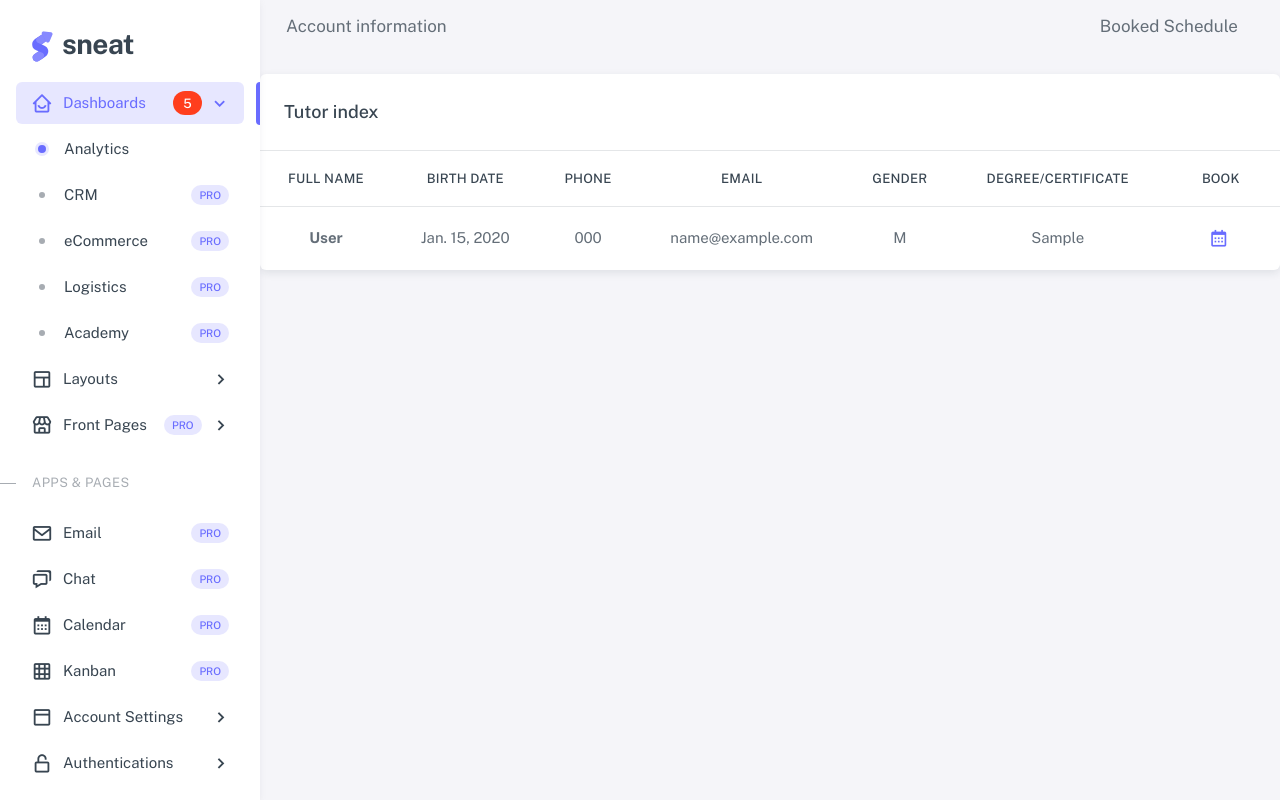
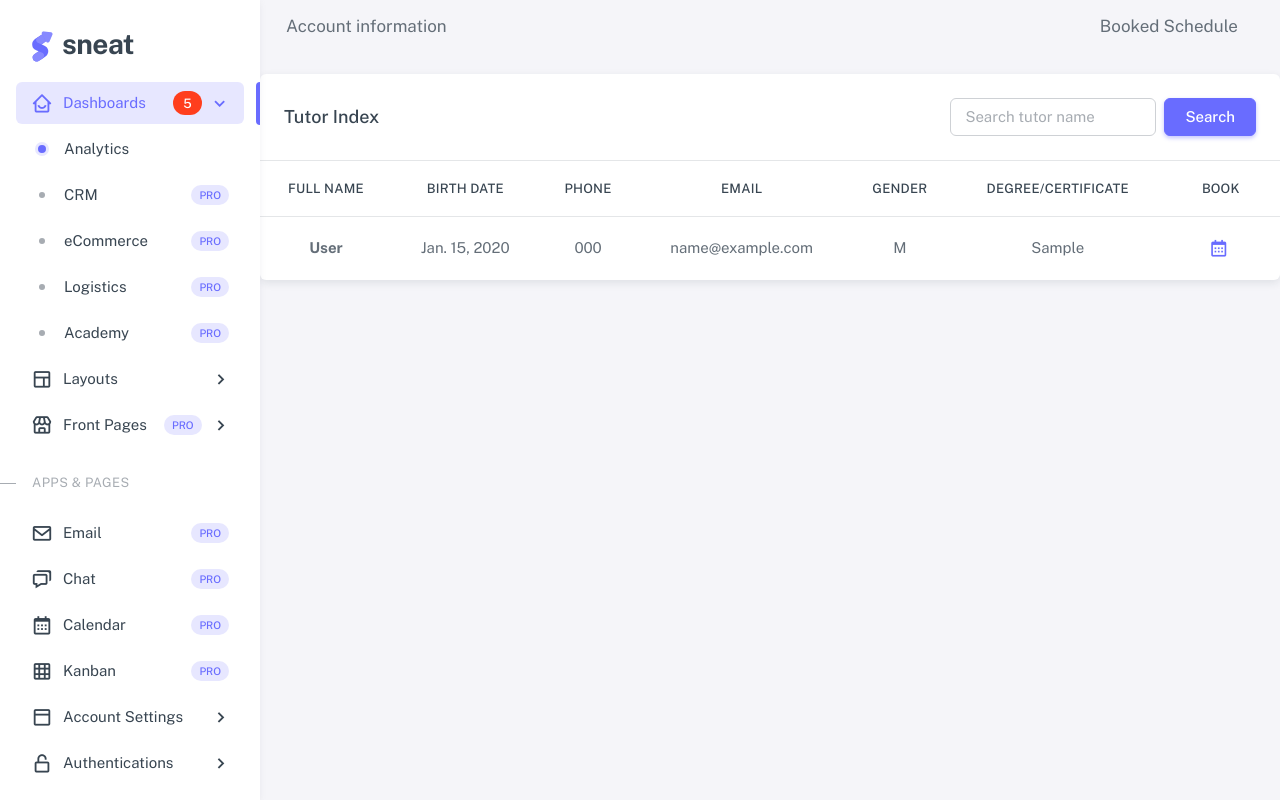
Before and after one commit to nguyenliem0507/T-m-ng-i-d-y, a Django app: page /tutor-index in a window 1280 px wide. Run offline with Django 5.2, Linux system fonts and the light colour scheme; tables that the repository leaves empty hold one stand-in row (values such as "Sample post"); some libraries are stand-ins or nearby versions.

Commit message:
Added search and feedback features

```diff
--- a/on_demand_tutor/booking/models.py
+++ b/on_demand_tutor/booking/models.py
@@ -8,6 +8,7 @@ class Booking(models.Model):
     start_date = models.DateField()
     end_date = models.DateField()
     created_at = models.DateTimeField(auto_now_add=True)
+    feedback = models.TextField(null=True, blank=True)
 
     def __str__(self):
         return f"Student: {self.student.FullName} - Tutor: {self.tutor.FullName} - From: {self.start_date} to {self.end_date}"
--- a/on_demand_tutor/home/templates/master.html
+++ b/on_demand_tutor/home/templates/master.html
@@ -23,6 +23,7 @@
 
     <meta name="description" content="" />
 
+    <link href="https://cdnjs.cloudflare.com/ajax/libs/bootstrap-icons/1.10.5/font/bootstrap-icons.min.css" rel="stylesheet">
     <!-- Favicon -->
     <link
       rel="icon"
--- a/on_demand_tutor/home/templates/tutor/tutor-index.html
+++ b/on_demand_tutor/home/templates/tutor/tutor-index.html
@@ -1,6 +1,6 @@
 {% extends "master.html" %}
 
-{%block navbar%}
+{% block navbar %}
 <nav class="navbar bg-body-tertiary">
   <div class="container">
     <a class="navbar-brand" href="/student-edited">
@@ -11,11 +11,22 @@
     </a>
   </div>
 </nav>
-{%endblock%}
+{% endblock %}
 
-{%block content%}
+{% block content %}
 <div class="card container mt-5 p-0">
-    <h5 class="card-header">Tutor index</h5>
+    <div class="card-header d-flex justify-content-between align-items-center">
+        <h5 class="mb-0">Tutor Index</h5>
+        <form method="GET" action="" class="d-flex">
+            <input
+                type="text"
+                name="search"
+                class="form-control me-2"
+                placeholder="Search tutor name"
+                value="{{ search_query|default:'' }}">
+            <button type="submit" class="btn btn-primary">Search</button>
+        </form>
+    </div>
     <div class="table-responsive text-nowrap w-100">
       <table class="table text-center">
         <thead>
@@ -30,14 +41,15 @@
           </tr>
         </thead>
         <tbody class="table-border-bottom-0">
+          {% if tutor %}
               {% for item in tutor %}
               <tr class="table-default">
-            <td><strong>{{item.FullName}}</strong></td>
-            <td>{{item.BirthDate}}</td>
-            <td>{{item.Phone}}</td>
-            <td>{{item.Email}}</td>
-            <td>{{item.Gender}}</td>
-            <td>{{item.Degree}}</td>
+                <td><strong>{{ item.FullName }}</strong></td>
+                <td>{{ item.BirthDate }}</td>
+                <td>{{ item.Phone }}</td>
+                <td>{{ item.Email }}</td>
+                <td>{{ item.Gender }}</td>
+                <td>{{ item.Degree }}</td>
                 <td>
                   <button type="button" class="btn">
                       {% if item.Username and item.Username != "" %}
@@ -45,18 +57,23 @@
                               <i class="bx bx-calendar me-1"></i>
                           </a>
                       {% else %}
-                      <span>No Username</span> <!-- Nếu không có Username -->
+                          <span>No Username</span>
                       {% endif %}
                   </button>
                 </td>
               </tr>
               {% endfor %}
+          {% else %}
+              <tr>
+                  <td colspan="7" class="text-center">No tutors found</td>
+              </tr>
+          {% endif %}
         </tbody>
       </table>
     </div>
 </div>
-{%endblock%}
+{% endblock %}
 
-{%block left-menu%}
+{% block left-menu %}
     {% include "../includes/left-menu.html" %}
-{%endblock%}
+{% endblock %}
--- a/on_demand_tutor/home/urls.py
+++ b/on_demand_tutor/home/urls.py
@@ -11,4 +11,5 @@ urlpatterns = [
     path('student-book/<str:tutor_username>/', views.student_book, name='student-book'),
     path('student-schedule/', views.student_schedule, name='student-schedule'),
     path('delete-booking/<int:booking_id>/', views.delete_booking, name='delete-booking'),
+    path('leave-feedback/<int:booking_id>/', views.leave_feedback, name='leave-feedback'),
 ]
--- a/on_demand_tutor/home/views.py
+++ b/on_demand_tutor/home/views.py
@@ -8,6 +8,7 @@ from student.models import Student
 from booking.models import Booking
 from django.shortcuts import get_object_or_404
 from django.views.decorators.csrf import csrf_exempt
+from django.contrib import messages
 
 # Create your views here.
 
@@ -15,10 +16,17 @@ def home (request):
     return render(request, 'home/index.html')
 
 def tutor(request):
-    tutor = Tutor.objects.all()
+    search_query = request.GET.get('search', '')
+
+    if search_query:
+        tutor = Tutor.objects.filter(FullName__icontains=search_query)
+    else:
+        tutor = Tutor.objects.all()
+
     template = loader.get_template('tutor/tutor-index.html')
     context = {
-        'tutor': tutor
+        'tutor': tutor,
+        'search_query': search_query,
     }
     return HttpResponse(template.render(context, request))
 
@@ -196,3 +204,18 @@ def delete_booking(request, booking_id):
     booking = get_object_or_404(Booking, id=booking_id)
     booking.delete()
     return redirect('student-schedule')
+
+def leave_feedback(request, booking_id):
+    booking = get_object_or_404(Booking, id=booking_id)
+
+    if request.method == 'POST':
+        feedback = request.POST.get('feedback')
+
+        if feedback:
+            booking.feedback = feedback
+            booking.save()
+            messages.success(request, "Feedback submitted successfully.")
+        else:
+            messages.error(request, "Feedback cannot be empty.")
+
+    return redirect('student-schedule')
```
Also changed, not shown: on_demand_tutor/home/templates/student/student-schedule.html (+34 -2 lines), on_demand_tutor/student/models.py (+1 -6 lines), on_demand_tutor/booking/migrations/0002_booking_feedback.py (added). Lines whose indentation alone changed are shown as unchanged.
